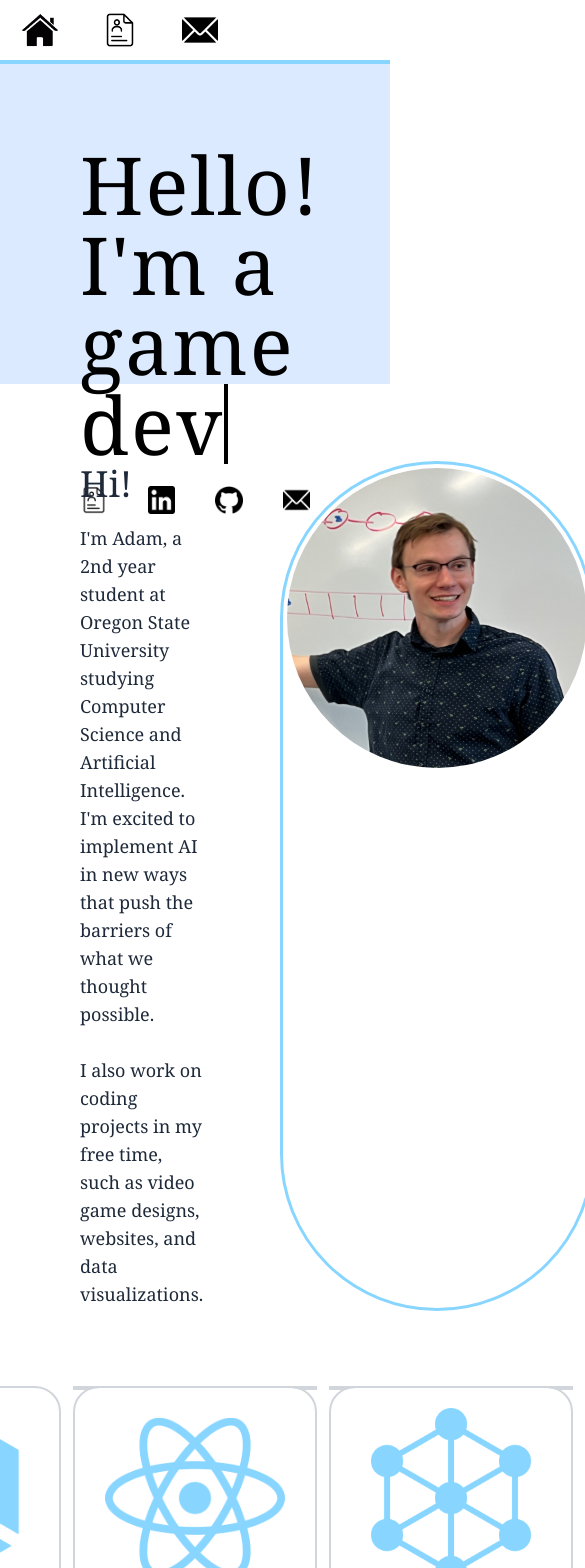
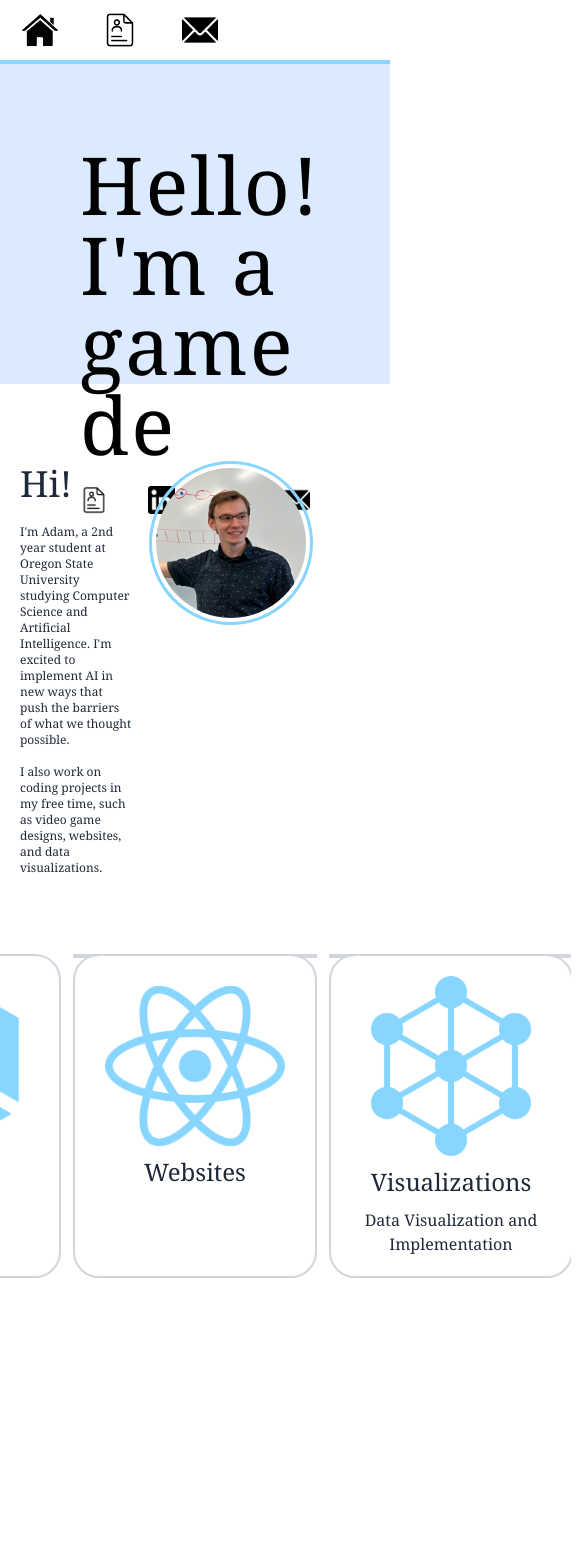
Before and after one commit to abobich675/bobich.us, a Next.js app: page / in a window 390 px wide. Shown: the top 1568 px of the page, 585 px wide, since content can reach past the window. After the commit the page ends 1396 px from the top, so only its background shows below. Built offline with nearby package versions, Linux system fonts and the light colour scheme.

Commit message:
accounting for size on part of the home page

```diff
--- a/app/page.tsx
+++ b/app/page.tsx
@@ -4,6 +4,7 @@ import Card from '@/components/Card'
 import TextTypeDelete from '@/components/TextTypeDelete'
 
 export default function Page() {
+
   return(
   <>
     <div className="h-80 bg-blue-100 text-9xl items-center p-20">
@@ -13,7 +14,7 @@ export default function Page() {
           typeText={["a programmer.", "a game developer.", "a student.", "Adam."]}
           fontSize='80px'
           cursorHeight='80px'
-          cursorWidth='4px'
+          cursorWidth='4'
           textAlign='left'>
         </TextTypeDelete>
       </div>
@@ -34,17 +35,19 @@ export default function Page() {
       </div>
     </div>
 
-    <div className='flex gap-20 p-20'>
-      <div className="text-lg w-full">
+    <div className='flex gap-5 lg:gap-20 sm:gap-10 p-20 pl-5 lg:pl-20'>
+      <div className="text-xs lg:text-lg md:text-sm w-full">
         <div className='text-4xl pb-5'>Hi!</div>
           I'm Adam, a 2nd year student at Oregon State University studying Computer Science and Artificial Intelligence.
           I'm excited to implement AI in new ways that push the barriers of what we thought possible.
           <br/><br/>
           I also work on coding projects in my free time, such as video game designs, websites, and data visualizations.
       </div>
-      <div className='flex-shrink-0 justify-end pr-30'>
-        <div className='w-full h-full rounded-full outline-3 outline-blue p-1'>
-          <Image src="/Profile.png" alt="Profile Picture" width={300} height={300} className='rounded-full'/>
+      <div className='flex-shrink-0 justify-end lg:pr-[7.5%] sm:pr-0'>
+        <div className='rounded-full outline-3 outline-blue p-1'>
+          <div className="relative w-[150px] h-[150px] lg:w-[300px] lg:h-[300px] sm:w-[30vw] sm:h-[30vw]">
+            <Image src="/Profile.png" alt="Profile Picture" fill className='rounded-full'/>
+          </div>
         </div>
       </div>
     </div>
```
